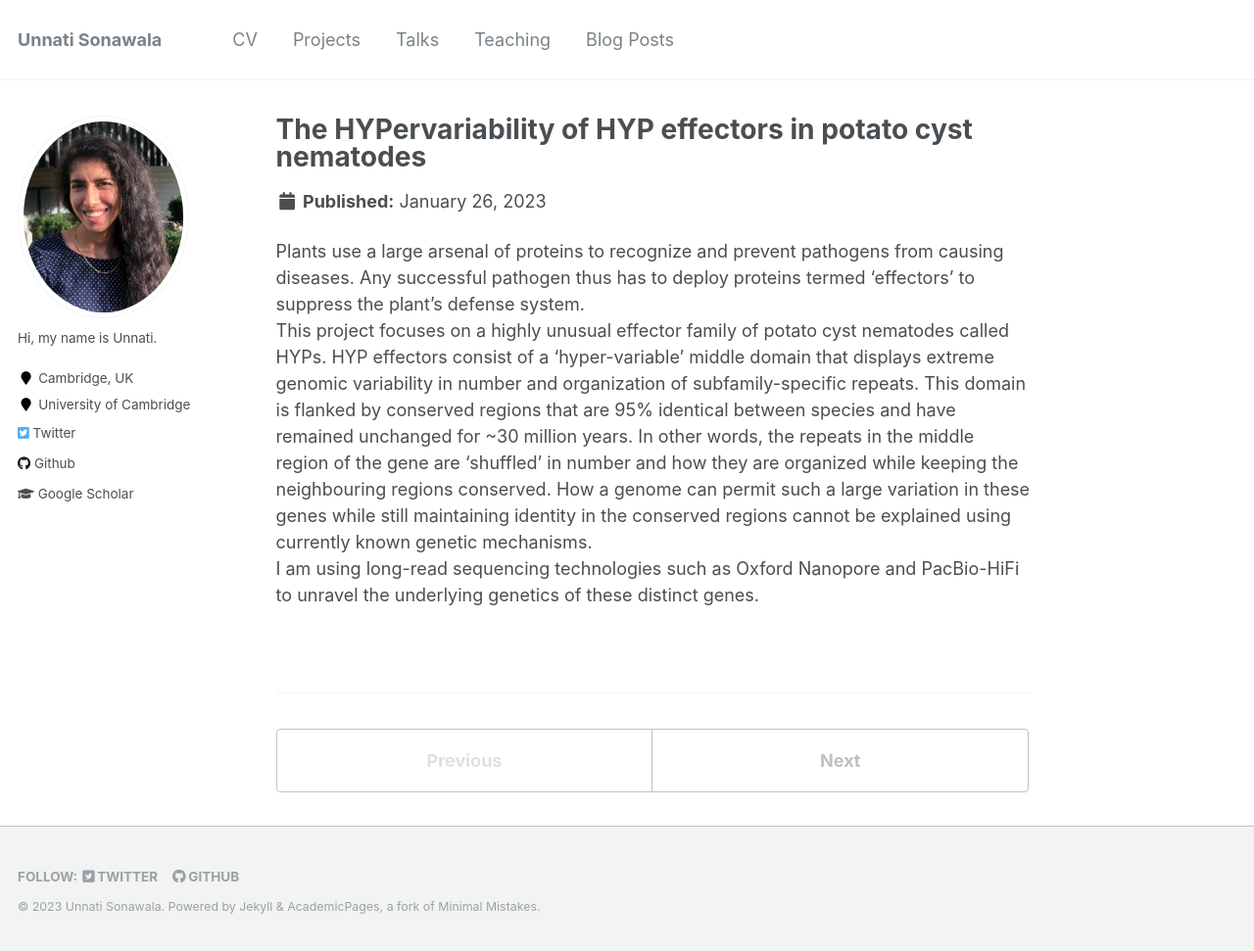
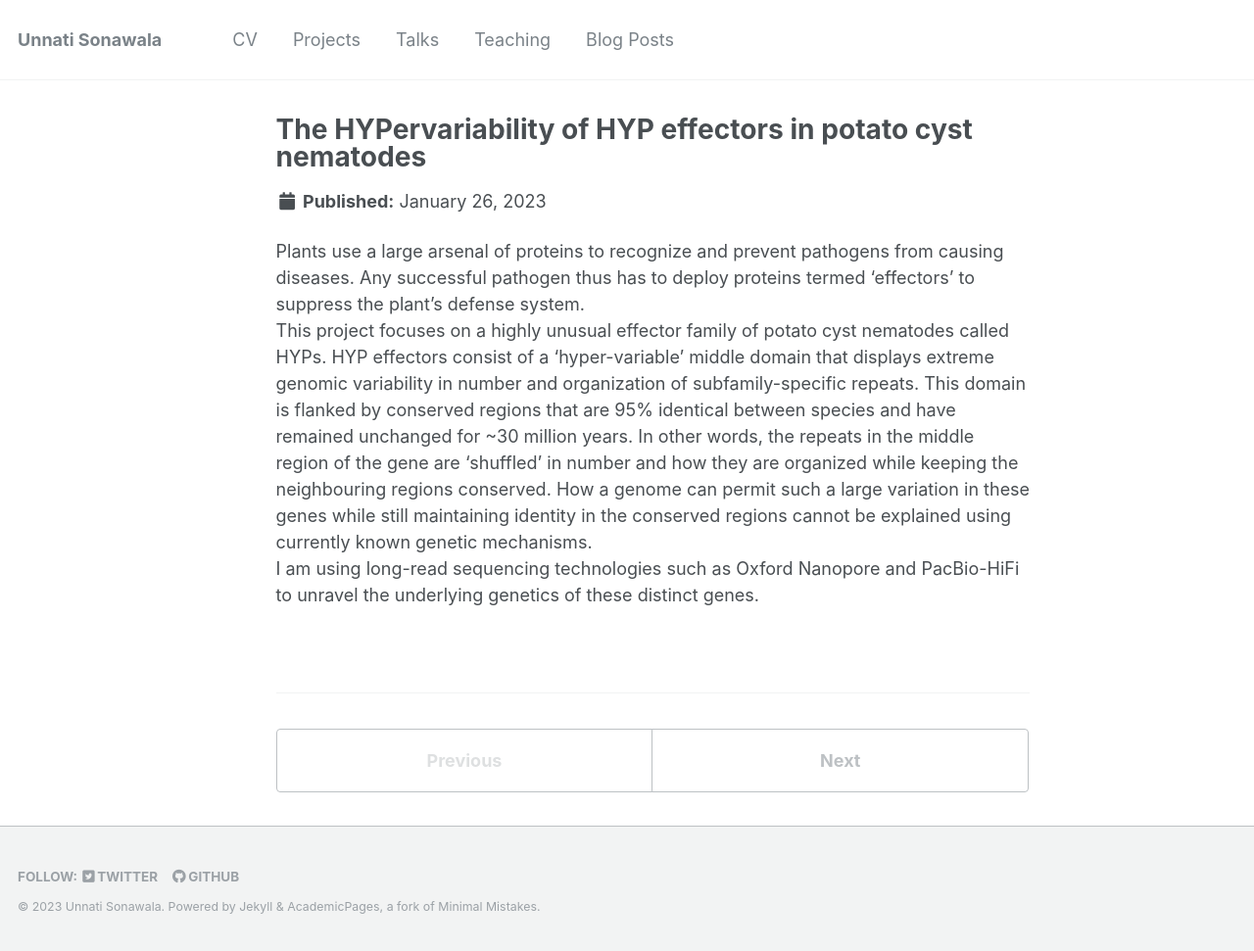
Before and after one commit to unnatisonawala/unnatisonawala.github.io, a Jekyll site: the page built from _projects/The HYPervariability of HYP effectors in potato cyst nematodes.md, in a window 1280 px wide and 971 px high. Shown: the whole window at 98% size. Built offline with Jekyll 4.4.1, drawn with Linux system fonts in a browser that asks for light colours; part of the change alters nothing that is shown.

```diff
--- a/_config.yml
+++ b/_config.yml
@@ -225,8 +225,8 @@ defaults:
       type: projects
     values:
       layout: single
-      author_profile: true
-      share: true
+      author_profile: false
+      share: false
       comment: true
   # _talks
   - scope:
```
